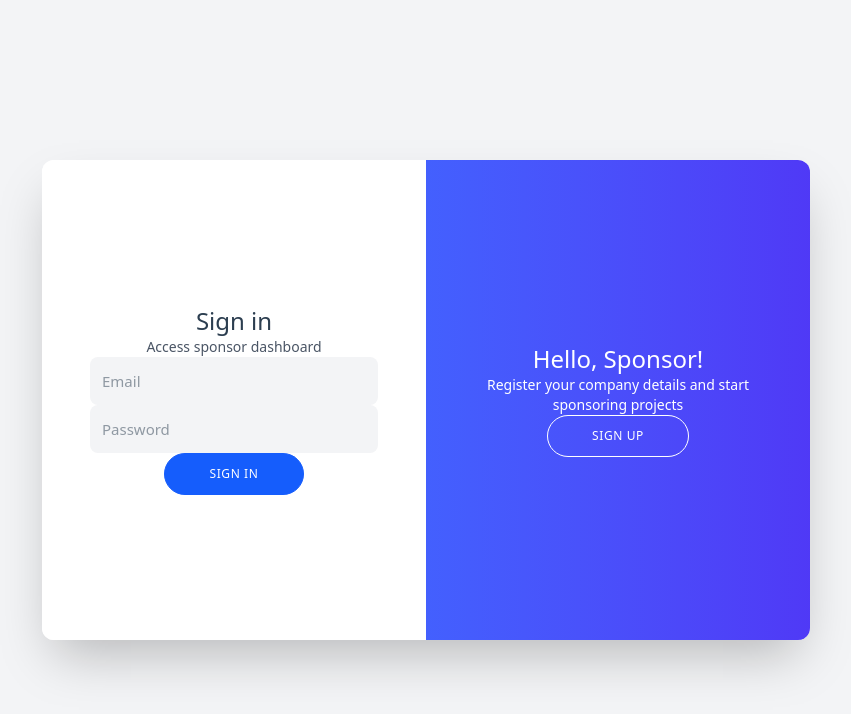
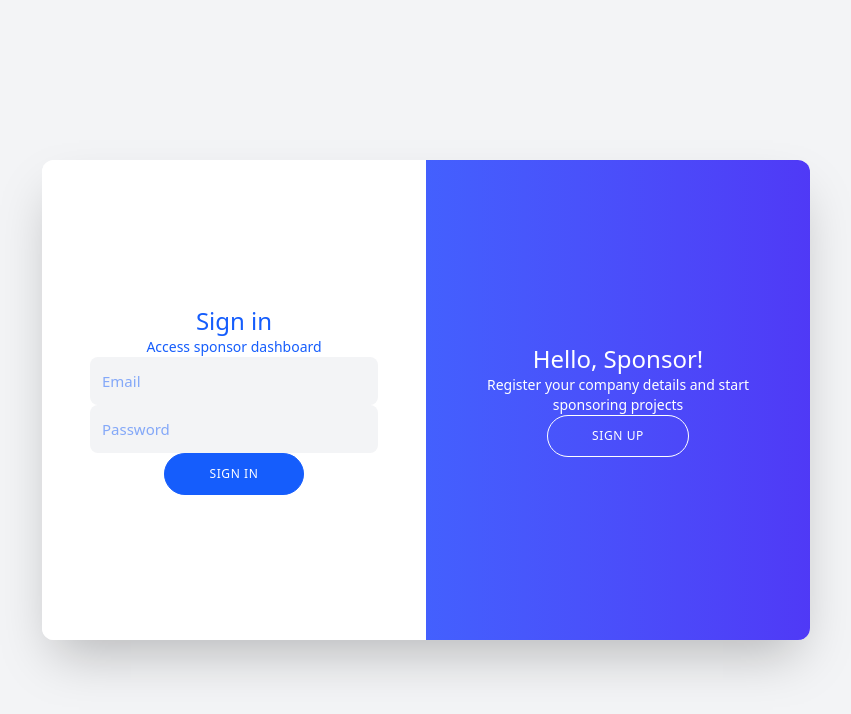
Before and after one commit to kimanijosephine/SchoolProject, a Vue app in the folder client/: page /donor-auth in a window 1280 px wide. Shown: the top 714 px of the page, without its empty margins (214-1065 px from the left). Built offline with nearby package versions, Linux system fonts and the light colour scheme; no server answers.

Commit message:
sponsors can signup and sign in
Co-authored-by: Arnold Kimani <arnoldqym@gmail.com>

```diff
--- a/client/src/components/AuthPages/DonorLoginComponent.vue
+++ b/client/src/components/AuthPages/DonorLoginComponent.vue
@@ -28,14 +28,14 @@
         class="form-container sign-in-container absolute top-0 h-full transition-all duration-700 ease-in-out left-0 w-1/2 z-[2]">
         <form @submit.prevent="handleLogin"
           class="bg-white flex flex-col items-center justify-center h-full px-12 text-center">
-          <h1 class="text-2xl font-bold m-0">Sign in</h1>
-          <span class="text-sm text-gray-600 my-3">Access sponsor dashboard</span>
-          <input type="email" placeholder="Email"
-            class="bg-gray-100 border-none p-3 my-2 w-full rounded-lg focus:ring-2 focus:ring-blue-400 outline-none"
+          <h1 class="text-2xl font-bold m-0 text-blue-600">Sign in</h1>
+          <span class="text-sm text-blue-600 my-3">Access sponsor dashboard</span>
+          <input type="email" placeholder="Email" v-model="formData.email"
+            class="bg-gray-100 border-none p-3 my-2 w-full rounded-lg focus:ring-2 focus:ring-blue-400 outline-none text-blue-600"
             required />
           <input type="password" placeholder="Password"
-            class="bg-gray-100 border-none p-3 my-2 w-full rounded-lg focus:ring-2 focus:ring-blue-400 outline-none"
-            required />
+            class="bg-gray-100 border-none p-3 my-2 w-full rounded-lg focus:ring-2 focus:ring-blue-400 outline-none text-blue-600"
+            v-model="formData.password" required />
           <button type="submit"
             class="mt-4 rounded-full border border-blue-600 bg-blue-600 text-white text-xs font-bold py-3 px-11 uppercase tracking-wider transition-transform active:scale-95 hover:bg-blue-700">
             Sign In
@@ -88,7 +88,7 @@ const formData = reactive({
 });
 
 const handleRegister = () => {
-  console.log("Payload captured:", formData);
+  // console.log("Payload captured:", formData);
   // Example: axios.post('/api/register', formData)
   try {
     axios.post(serverUrl + '/register', formData)
@@ -102,7 +102,20 @@ const handleRegister = () => {
 };
 
 const handleLogin = () => {
-  console.log("Login logic here");
+  console.log("Login logic here, formData:", formData);
+  try {
+    axios.post(serverUrl + '/login', {
+      email: formData.email,
+      password: formData.password,
+      role: "sponsor"
+    })
+      .then(response => {
+        console.log("Login Successfull:", response.data);
+      })
+  }
+  catch (error) {
+    console.error("Login Failed:", error);
+  }
 };
 </script>
 
```
